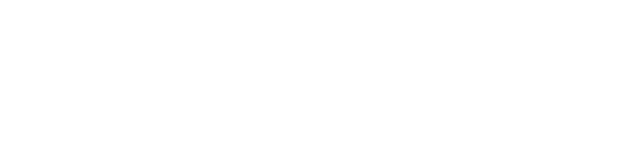
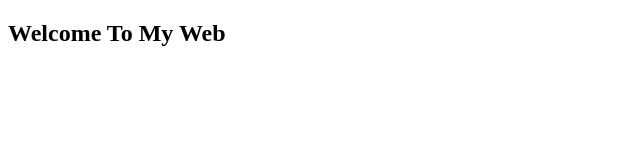
Before and after one commit to GiladVaknin/Personal-Portfolio, a plain HTML site: page index.html in a window 1280 px wide. Shown: the whole page, without its empty margins (0-640 px from the left). Drawn offline with Linux system fonts and the light colour scheme.

Commit message:
3 Tests passed
Added a h1 element to the welcome section.

```diff
--- a/index.html
+++ b/index.html
@@ -8,9 +8,9 @@
 <body>
     <script src="https://cdn.freecodecamp.org/testable-projects-fcc/v1/bundle.js"></script>
     <section id="welcome-section">
+        <h1>Welcome To My Web</h1>
+    </section>
 
-
-    </section>
 
 
 
```
